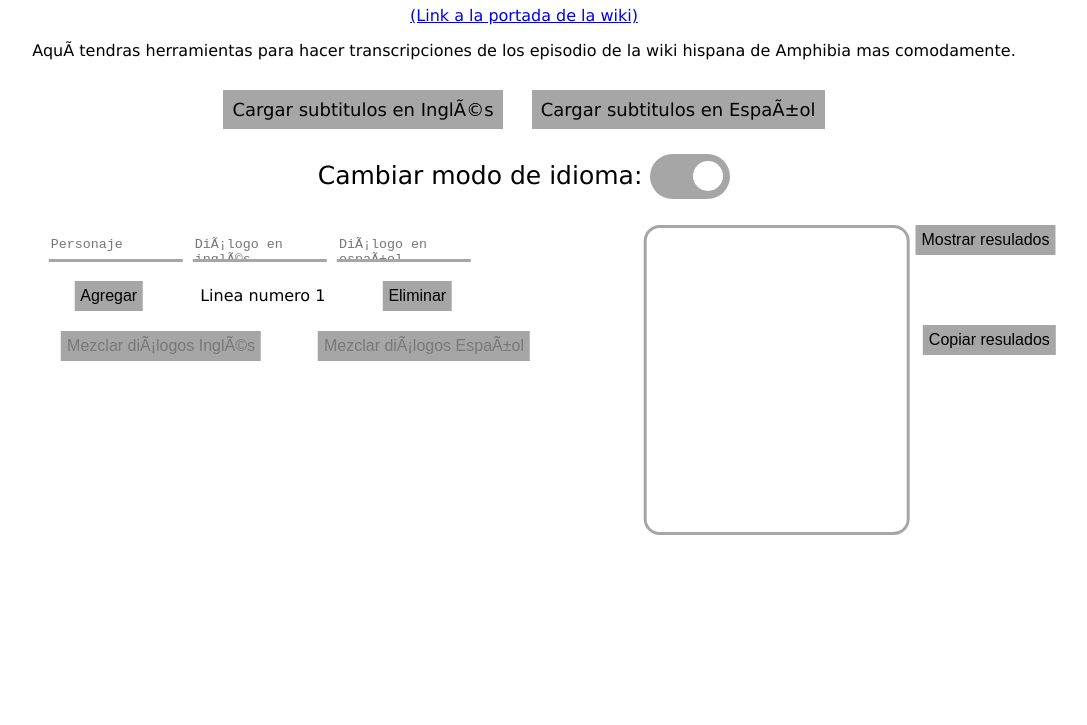
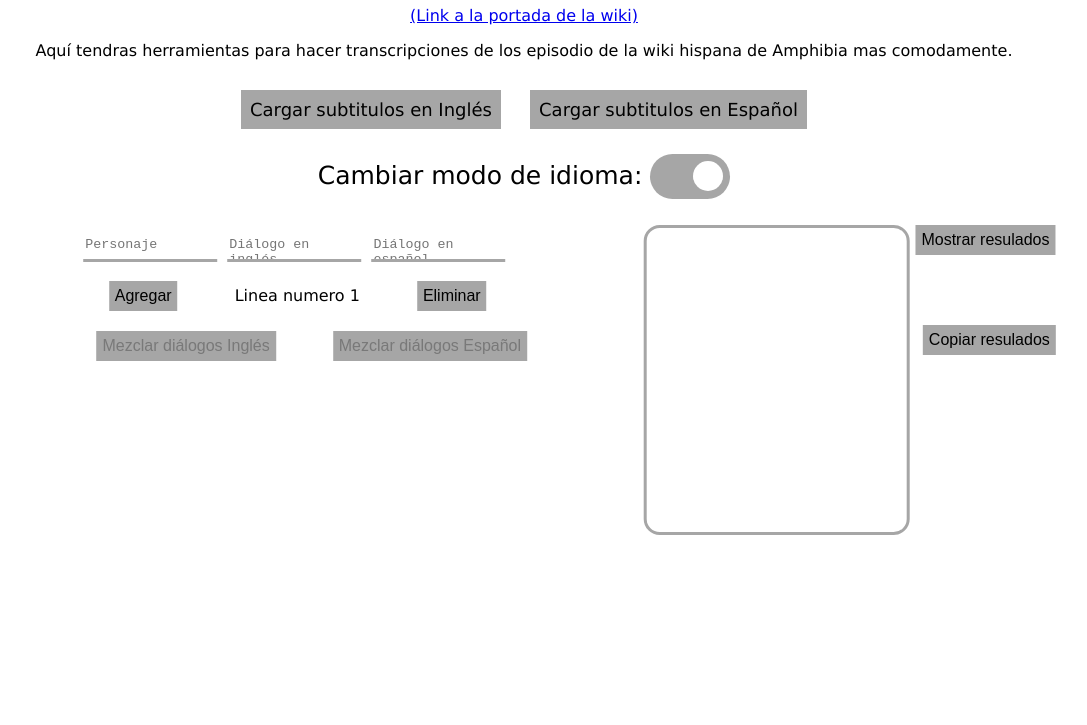
Before and after one commit to IWILLCRAFT-M0d/Transcriptor-Batracio, a plain HTML site: page index.html in a window 1280 px wide. Shown: the part 75-800 px from the top of the page, without its empty margins (116-1203 px from the left). Drawn offline with Linux system fonts and the light colour scheme.

Commit message:
Update index.html

```diff
--- a/index.html
+++ b/index.html
@@ -2,8 +2,8 @@
 <html>
 <head>
     <title>Amphibia Transcripciones</title>
-    <meta charset="windows-1252">
-    <script async src="main0.js" charset="windows-1252"></script>
+    <meta charset="UTF-8">
+    <script charset="UTF-8" async src="main0.js"></script>
     <meta name="viewport" content="width=device-width, initial-scale=1.0">
     <link rel="stylesheet" href="estilo0.css" />
     <link rel="icon" type="image/x-icon" href="favicon.ico">
```
